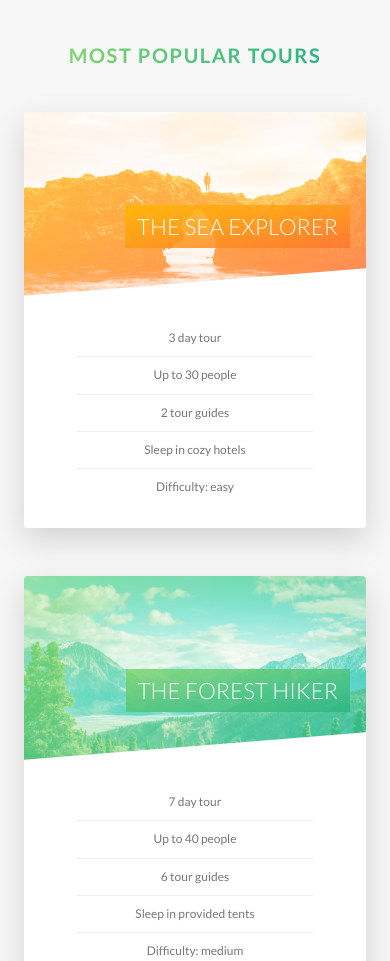
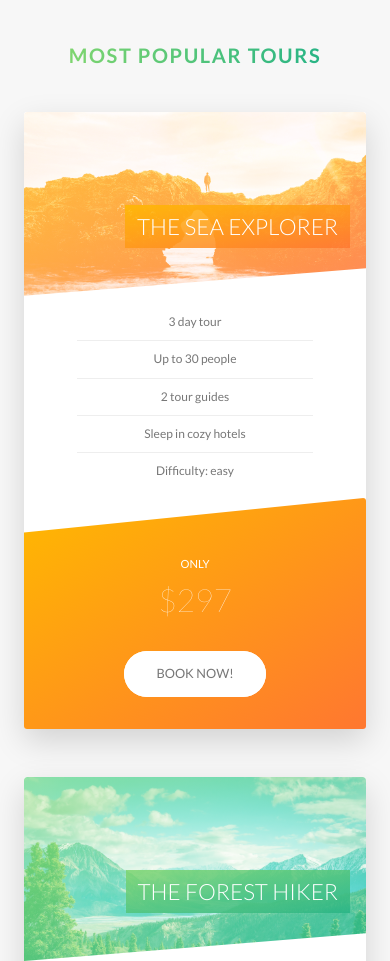
Before and after one commit to FrozenPyrozen/Natours, a website: page index.html in a window 390 px wide. Shown: the part 2403-3364 px from the top of the page. Drawn offline with Linux system fonts and the light colour scheme.

Commit message:
Added media queries for tours, stories and booking sections
Changed card view for laptops

```diff
--- a/sass/components/_card.scss
+++ b/sass/components/_card.scss
@@ -180,4 +180,51 @@
     font-size: 6rem;
     font-weight: 100;
   }
+
+
+
+  @include respond(tab-port) {
+    height: auto;
+    border-radius: 3px;
+    background-color: $color-white;
+    box-shadow: 0 1.5rem 4rem rgba($color-black, 0.15);
+
+    &__side {
+      height: auto;
+      position: relative;
+      box-shadow: none;
+
+      &--back {
+        transform: rotateY(0);
+        clip-path: polygon(0 15%, 100% 0, 100% 100%, 0 100%);
+      }
+    }
+
+    &:hover &__side--front {
+      transform: rotateY(0);
+    }
+
+    &__details {
+      padding: 1rem 3rem;
+    }
+
+    // BACK SIDE STYLING
+
+    &__cta {
+      position: relative;
+      top: 0;
+      left: 0;
+      transform: translate(0);
+      width: 100%;
+      padding: 7rem 4rem 4rem 4rem;
+    }
+
+    &__price-box {
+      margin-bottom: 3rem;
+    }
+
+    &__price-value {
+      font-size: 4rem;
+    }
+  }
 }
--- a/sass/components/_form.scss
+++ b/sass/components/_form.scss
@@ -15,6 +15,10 @@
     width: 90%;
     display: block;
     transition: all 0.3s;
+
+    @include respond(tab-port) {
+      width: 100%;
+    }
 
     &::-webkit-input-placeholder {
       color: $color-grey-dark-2;
@@ -49,6 +53,11 @@
   &__radio-group {
     width: 49%;
     display: inline-block;
+
+    @include respond(tab-port) {
+      width: 100%;
+      margin-bottom: 2rem;
+    }
   }
 
   &__radio-input {
--- a/sass/components/_popup.scss
+++ b/sass/components/_popup.scss
@@ -21,13 +21,18 @@
     overflow: hidden;
 
     opacity: 0;
-    transform: translate(-50%, -50%) scale(.2s);
-    transition: all .4s .2s;
+    transform: translate(-50%, -50%) scale(0.2s);
+    transition: all 0.4s 0.2s;
   }
 
   &__left {
     width: 33.333333%;
     display: table-cell;
+
+    @include respond(tab-port) {
+      display: table;
+      width: 100%;
+    }
   }
 
   &__right {
@@ -35,11 +40,22 @@
     display: table-cell;
     vertical-align: middle;
     padding: 3rem 5rem;
+
+    @include respond(tab-port) {
+      display: block;
+      width: 100%;
+    }
   }
 
   &__img {
     display: block;
     width: 100%;
+
+    @include respond(tab-port) {
+      display: table-cell;
+      float: left;
+      width: 50%;
+    }
   }
 
   &__text {
@@ -61,8 +77,8 @@
   }
 
   &:target &__content {
-      opacity: 1;
-      transform: translate(-50%, -50%) scale(1);
+    opacity: 1;
+    transform: translate(-50%, -50%) scale(1);
   }
 
   &__close {
--- a/sass/components/_story.scss
+++ b/sass/components/_story.scss
@@ -2,12 +2,22 @@
   width: 75%;
   margin: 0 auto;
   box-shadow: 0 3rem 6rem rgba($color-black, 0.1);
-  background-color: rgba($color-white, .6);
+  background-color: rgba($color-white, 0.6);
   border-radius: 3px;
   padding: 6rem;
   padding-left: 9rem;
   font-size: $default-font-size;
   transform: skewX(-12deg);
+
+  @include respond(tab-port) {
+    width: 100%;
+    padding: 4rem;
+    padding-left: 7rem;
+  }
+
+  @include respond(phone) {
+    transform: skewX(0);
+  }
 
   &__shape {
     width: 15rem;
@@ -19,6 +29,10 @@
     clip-path: circle(50% at 50% 50%);
     transform: translateX(-3rem) skewX(12deg);
     position: relative;
+
+    @include respond(phone) {
+      transform: translateX(-3rem) skewX(0);
+    }
   }
 
   &__img {
@@ -30,6 +44,10 @@
 
   &__text {
     transform: skewX(12deg);
+
+    @include respond(phone) {
+      transform: skewX(0);
+    }
   }
 
   &__caption {
--- a/sass/pages/_home.scss
+++ b/sass/pages/_home.scss
@@ -69,14 +69,40 @@
       transparent 50%
     ),
     url(../img/nat-10.jpg);
-  background-size: cover;
+  background-size: 100%;
   border-radius: 3px;
   box-shadow: 0 1.5rem 4rem rgba($color-black, 0.2);
 
-  height: 50rem;
+  @include respond(tab-land) {
+    background-image: linear-gradient(
+        105deg,
+        rgba($color-white, 0.9) 0%,
+        rgba($color-white, 0.9) 65%,
+        transparent 65%
+      ),
+      url(../img/nat-10.jpg);
+    background-size: cover;
+  }
+
+  @include respond(tab-port) {
+    background-image: linear-gradient(
+        to right,
+        rgba($color-white, 0.9) 0%,
+        rgba($color-white, 0.9) 100%
+      ),
+      url(../img/nat-10.jpg);
+  }
 
   &__form {
     width: 50%;
     padding: 6rem;
+
+    @include respond(tab-land) {
+      width: 65%;
+    }
+
+    @include respond(tab-port) {
+      width: 100%;
+    }
   }
 }
```
Also changed, not shown: css/style.css.
